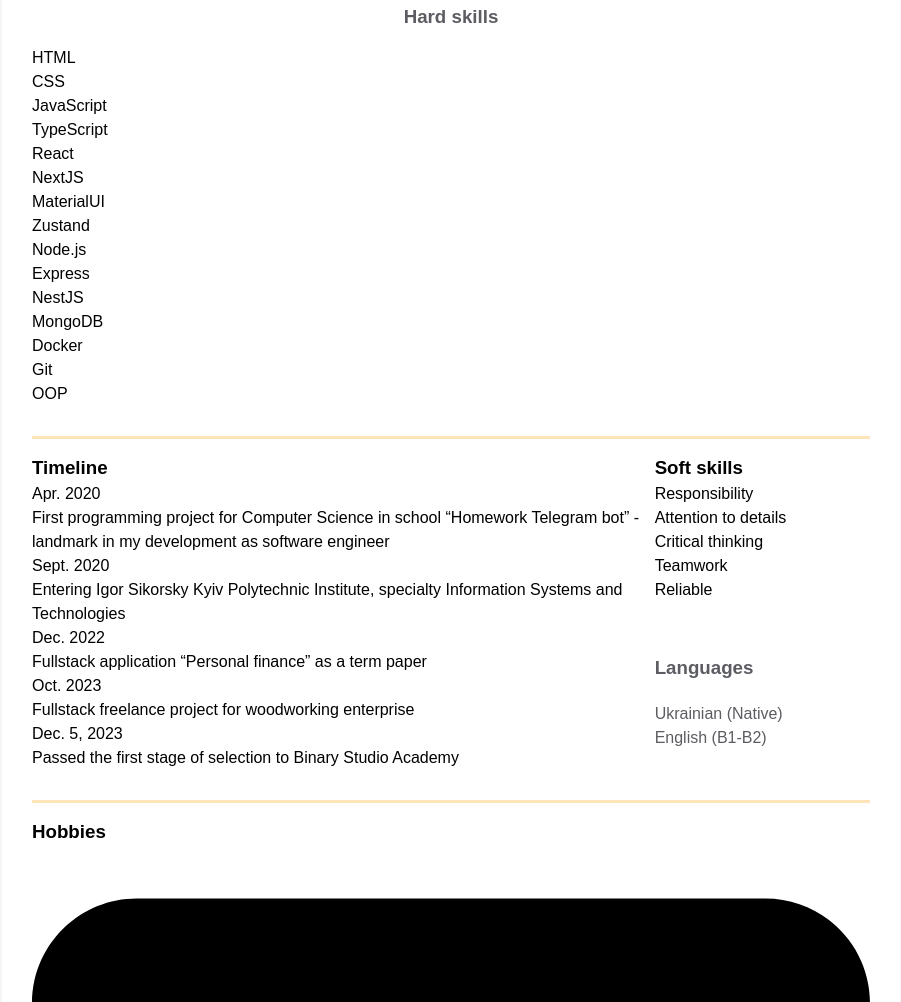
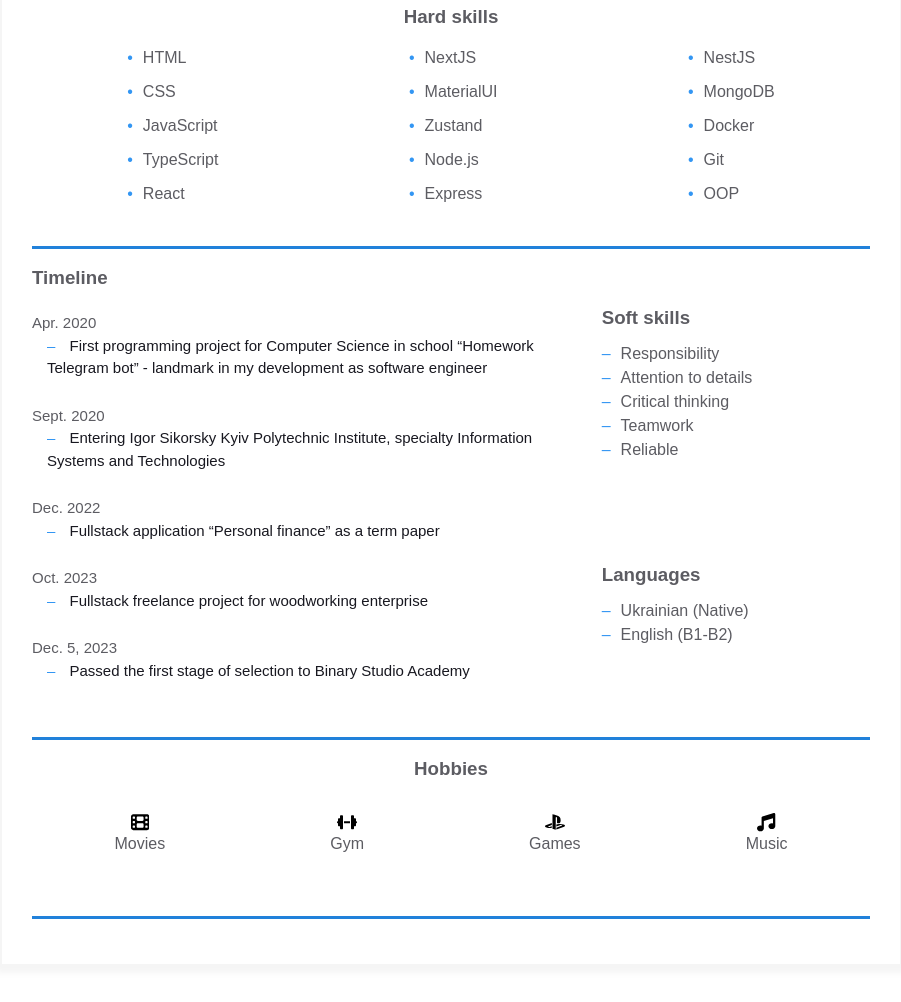
Before and after one commit to stpalamar/homepage, a plain HTML site: page index.html in a window 1280 px wide. Shown: the part 503-1505 px from the top of the page, without its empty margins (189-1090 px from the left). Drawn offline with Linux system fonts and the light colour scheme.

Commit message:
Updated styles for index.html

```diff
--- a/styles.css
+++ b/styles.css
@@ -12,8 +12,8 @@ body {
   --secondary-text-color: #5c5c62;
   --durability-text-color: #6a737d9c;
   --icon-color: #6a737d;
-  --border-color: #ff9a0045;
-  --text-decoration-color: #ff9a00;
+  --border-color: #2181da;
+  --text-decoration-color: #3396f3;
 }
 
 .container {
@@ -31,7 +31,7 @@ body {
 .fv {
   display: flex;
   flex-direction: column;
-  justify-content: space-between;
+  justify-content: space-around;
 }
 
 .resume {
@@ -64,6 +64,10 @@ body {
 
   .experiences {
     margin-right: 0;
+  }
+
+  .hobbies__list {
+    flex-direction: column;
   }
 }
 
@@ -162,89 +166,80 @@ body {
   margin-bottom: 15px;
 }
 
-.skills__text {
+.skills__list {
+  display: flex;
+  flex-wrap: wrap;
+  justify-content: space-around;
+}
+.skills__list-item {
   color: var(--secondary-text-color);
-  text-align: justify;
+  margin-bottom: 10px;
 }
 
-.experiences {
+.skills__list-item::before {
+  content: '\2022';
+  color: var(--text-decoration-color);
+  margin-right: 10px;
+}
+
+.timeline {
   flex: 1 1 60%;
   margin-right: 50px;
 }
 
-.experiences__header {
+.timeline__header {
   color: var(--secondary-text-color);
   text-align: left;
   margin-bottom: 20px;
 }
 
-.experiences__company-header-durability {
+.timeline__milestone {
   color: var(--durability-text-color);
   text-align: left;
   margin-bottom: 10px;
   font-size: 15px;
 }
 
-.experiences__company-header-name {
-  color: var(--primary-text-color);
+.timeline__milestone-date {
+  color: var(--secondary-text-color);
   text-decoration-color: var(--text-decoration-color);
-  text-decoration-line: underline;
   text-align: left;
   margin-bottom: 20px;
 }
 
-.experiences__company-project {
+.timeline__milestone-description {
+  color: var(--primary-text-color);
   margin-left: 15px;
   margin-bottom: 25px;
 }
-
-.experiences__company-project-role {
-  color: var(--durability-text-color);
-  text-align: left;
-  margin-bottom: 10px;
-  font-size: 15px;
+.timeline__milestone-description::before {
+  content: '\2013';
+  color: var(--text-decoration-color);
+  margin-right: 10px;
 }
 
-.experiences__company-project-name {
-  color: var(--primary-text-color);
+.additional-info {
+  flex: 1 1 30%;
+}
+
+.additional-info__soft-skills {
+  margin-bottom: 20px;
+}
+
+.additional-info__soft-skills-header {
+  color: var(--secondary-text-color);
   text-align: left;
   margin-bottom: 10px;
 }
 
-.experiences__company-project-responsibilities {
+.additional-info__soft-skills-item {
   color: var(--secondary-text-color);
-  padding-left: 20px;
 }
 
-.additional-info {
-  flex: 1 1 40%;
-}
-
-.additional-info__education {
-  margin-bottom: 20px;
-}
-
-.additional-info__education-header {
-  color: var(--secondary-text-color);
-  text-align: left;
-  margin-bottom: 20px;
-}
-
-.additional-info__education-university-durability {
-  color: var(--durability-text-color);
-  text-align: left;
-  margin-bottom: 10px;
-  font-size: 15px;
-}
-
-.additional-info__education-university-speciality {
-  color: var(--primary-text-color);
-  text-align: left;
-  margin-bottom: 10px;
-}
-
-.additional-info__education-university-name {
-  color: var(--secondary-text-color);
+.additional-info__soft-skills-item::before {
+  content: '\2013';
+  color: var(--text-decoration-color);
+  margin-right: 10px;
 }
 
 .additional-info__languages {
@@ -254,9 +249,49 @@ body {
 .additional-info__languages-header {
   color: var(--secondary-text-color);
   text-align: left;
-  margin-bottom: 20px;
+  margin-bottom: 10px;
 }
 
 .additional-info__languages-item {
   color: var(--secondary-text-color);
 }
+
+.additional-info__languages-item::before {
+  content: '\2013';
+  color: var(--text-decoration-color);
+  margin-right: 10px;
+}
+
+.hobbies {
+  margin-bottom: 20px;
+}
+
+.hobbies__header {
+  color: var(--secondary-text-color);
+  text-align: center;
+  margin-bottom: 30px;
+}
+
+.hobbies__list {
+  display: flex;
+  justify-content: space-around;
+}
+
+.hobbies__list-item {
+  color: var(--secondary-text-color);
+  margin-bottom: 10px;
+  display: flex;
+  flex-direction: column;
+  align-items: center;
+}
+
+.hobbies__list-item-icon-wrapper {
+  width: 20px;
+  display: flex;
+  justify-content: center;
+}
+
+.hobbies__list-item-icon {
+  height: 1.1428rem;
+  vertical-align: text-bottom;
+}
```
